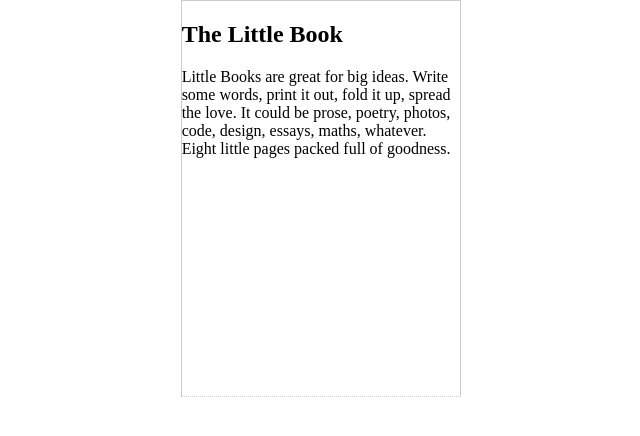
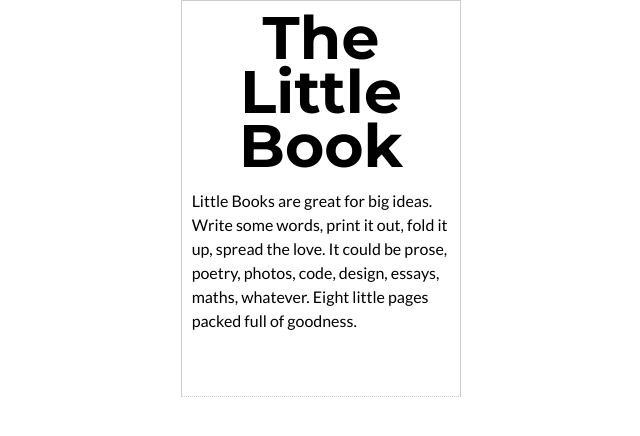
Before and after one commit to quarterpast/Little-Book, a Jekyll site: the page built from index.html, in a window 1280 px wide. Shown: the top 436 px of the page, without its empty margins (100-740 px from the left). Built offline with Jekyll 4.4.1, drawn with Linux system fonts in a browser that asks for light colours.

Commit message:
add default styling

```diff
--- a/_layouts/base.html
+++ b/_layouts/base.html
@@ -3,7 +3,8 @@
 <head>
 <meta charset="utf-8">
 <title>Little Book</title>
-<link rel="stylesheet" href="style.css">
+<link rel="stylesheet" href="css/print.css">
+<link rel="stylesheet" href="css/theme.css">
 </head>
 <body>
 {{ content }}
--- a/style.css
+++ b/css/print.css
@@ -13,6 +13,7 @@
 	width:  25%;
 	border: 1px solid #ccc;
 	box-sizing: border-box;
+	overflow: hidden;
 }
 
 .little-book > section:after {
--- /dev/null
+++ b/css/theme.css
@@ -0,0 +1,22 @@
+@import url(http://fonts.googleapis.com/css?family=Lato:400,700,400italic,700italic|Montserrat:700);
+
+body {
+	font-family: 'Lato', sans-serif;
+	font-size: 16px;
+	line-height: 1.5em;
+}
+
+h1, h2, h3, h4, h5, h6 {
+	font-family: 'Montserrat', sans-serif;
+}
+
+.little-book > section {
+	padding: 10px;
+}
+
+.little-book > :first-child h1 {
+	text-align: center;
+	font-size: 60px;
+	line-height: 0.9em;
+	margin: 0;
+}
```
